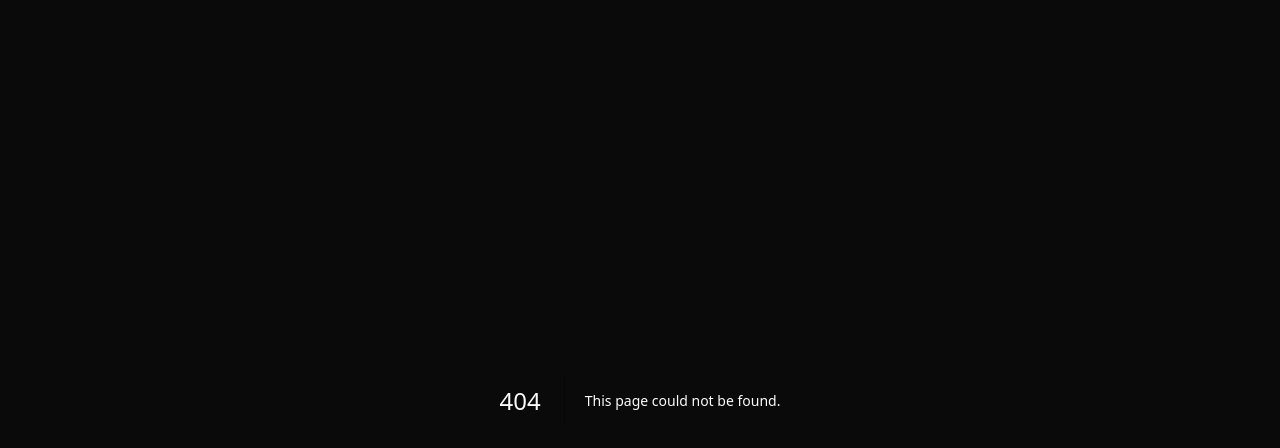
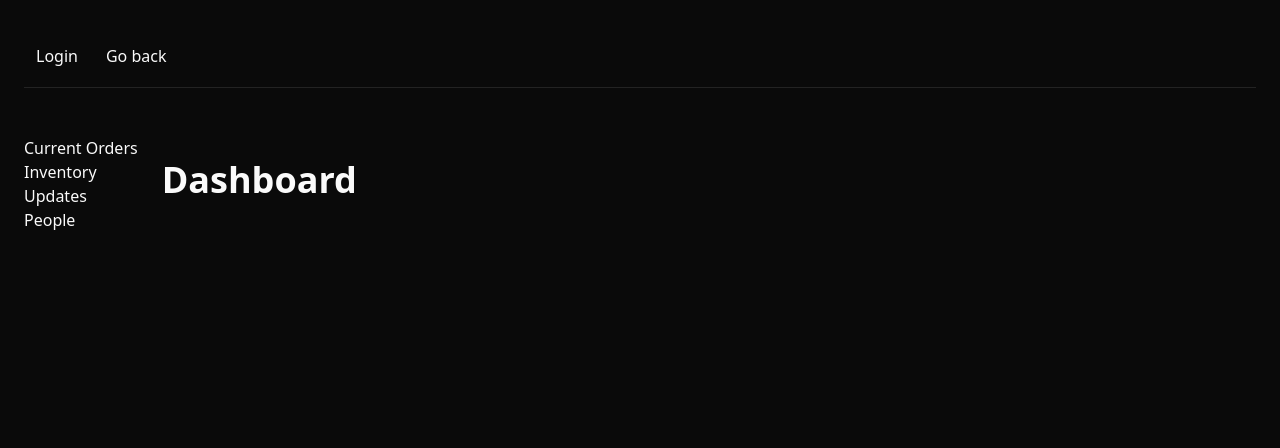
Before and after one commit to DevelopmentHF/medpantry-itproject-57, a Next.js app in the folder frontend/medpantry/: page /protected/dashboard in a window 1280 px wide. Before the commit this address had no page. Shown: the top 448 px of the page. Built offline with nearby package versions, Linux system fonts and the light colour scheme; no server answers.

Commit message:
Buttons and nav on Dashboard, link to Dashboard from current testing page

```diff
--- a/frontend/medpantry/app/login/page.tsx
+++ b/frontend/medpantry/app/login/page.tsx
@@ -74,26 +74,36 @@ export default function Login({
         Back
       </Link>
 
-      <form className="flex-1 flex flex-col w-full justify-center gap-2 text-foreground">
+      <form className="flex-1 flex flex-col justify-center gap-2 text-foreground">
+        <h1 className="text-3xl font-bold">Sign In</h1>
         <label className="text-md" htmlFor="email">
-          Email
+          Email address*
         </label>
         <input
-          className="rounded-md px-4 py-2 bg-inherit border mb-6"
+          className="rounded-md px-4 py-2 bg-inherit border mb-2"
           name="email"
-          placeholder="you@example.com"
+          placeholder="Email"
           required
         />
+        <small className="text-xs text-gray-500 mb-6">
+          We'll never share your email
+        </small>
+
         <label className="text-md" htmlFor="password">
-          Password
+          Password*
         </label>
         <input
-          className="rounded-md px-4 py-2 bg-inherit border mb-6"
+          className="rounded-md px-4 py-2 bg-inherit border mb-2"
           type="password"
           name="password"
           placeholder="••••••••"
           required
         />
+        <small className="text-xs text-gray-500 mb-6">
+          Must include at least 8 characters and 1 number
+        </small>
+
+        <div className="flex flex-row justify-between">
           <SubmitButton
             formAction={signIn}
             className="bg-green-700 rounded-md px-4 py-2 text-foreground mb-2"
@@ -108,6 +118,8 @@ export default function Login({
           >
             Sign Up
           </SubmitButton>
+        </div>
+
         {searchParams?.message && (
           <p className="mt-4 p-4 bg-foreground/10 text-foreground text-center">
             {searchParams.message}
--- /dev/null
+++ b/frontend/medpantry/app/protected/dashboard/Taskbar.tsx
@@ -0,0 +1,33 @@
+import React from "react";
+import Link from "next/link";
+
+const Taskbar: React.FC = () => {
+  return (
+    <div className="taskbar">
+      <ul>
+        <li>
+          <Link href="/orders">
+            <button>Current Orders</button>
+          </Link>
+        </li>
+        <li>
+          <Link href="/inventory">
+            <button>Inventory</button>
+          </Link>
+        </li>
+        <li>
+          <Link href="/updates">
+            <button>Updates</button>
+          </Link>
+        </li>
+        <li>
+          <Link href="/people">
+            <button>People</button>
+          </Link>
+        </li>
+      </ul>
+    </div>
+  );
+};
+
+export default Taskbar;
--- /dev/null
+++ b/frontend/medpantry/app/protected/dashboard/page.tsx
@@ -0,0 +1,22 @@
+import React from 'react';
+import Taskbar from './Taskbar';
+import AuthButton from '@/components/AuthButton';
+
+const Dashboard: React.FC = () => {
+  return (
+    <div className="flex-1 w-full flex flex-col gap-12 items-center p-6">
+      <nav className="flex gap-4 border-b border-b-foreground/10 h-16 w-full items-center">
+        <AuthButton />
+        <a href="../protected">Go back</a>
+      </nav>
+      <div className="flex w-full">
+        <Taskbar />
+        <div className="flex-1 p-6">
+          <h1 className="font-bold text-4xl">Dashboard</h1>
+        </div>
+      </div>
+    </div>
+  );
+};
+
+export default Dashboard;
--- a/frontend/medpantry/app/protected/page.tsx
+++ b/frontend/medpantry/app/protected/page.tsx
@@ -48,6 +48,9 @@ export default async function ProtectedPage({ searchParams }: { searchParams: {
     <div className="flex-1 w-full flex flex-col gap-12 items-center p-6">
       <nav className="flex gap-4 border-b border-b-foreground/10 h-16 w-full items-center">
         <AuthButton />
+        <a href="protected/dashboard">
+          Dashboard
+        </a>
         <a href="protected/add-to-stock">
           Go to Add to Stock
         </a>
```
Lines whose indentation alone changed are shown as unchanged.
